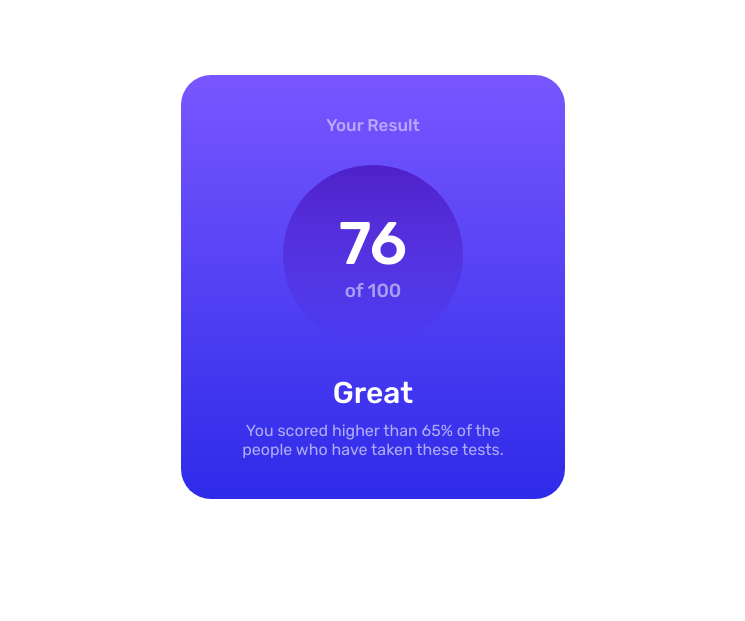
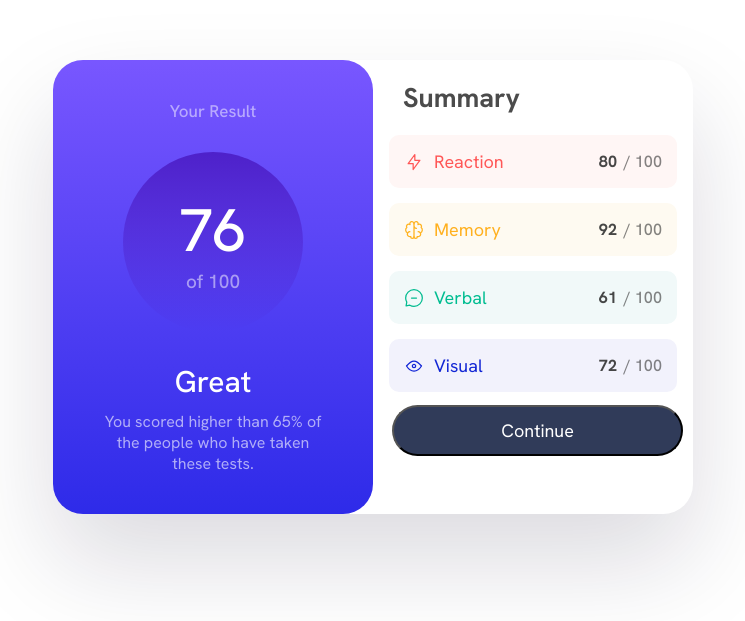
Before and after one commit to DelgadoElias/challenges-digital, a plain HTML site: page results-summary-component-main/index.html in a window 1280 px wide. Shown: the part 113-734 px from the top of the page, without its empty margins (267-1012 px from the left). Drawn offline with Linux system fonts and the light colour scheme.

Commit message:
desarrollo hasta clase 7

```diff
--- a/results-summary-component-main/index.html
+++ b/results-summary-component-main/index.html
@@ -16,6 +16,7 @@
 <body>
   <section>
     <!-- Header violeta superior -->
+    <article class="contenedor-final">
       <div class="top-header gradiente-contenedor">
         <h4 id="resultado">
           Your Result
@@ -36,7 +37,41 @@
         </p>
       </div>
       <!-- Contenido en blanco -->
-    <div></div>
+      <div>
+        <h3 id="summary-title">
+          Summary
+        </h3>
+        <ul class="contenedor-lista">
+          <li class="contenedor-item reaction">
+            <img src="assets/images/icon-reaction.svg" alt="Texto reaction">
+            <p>Reaction</p>
+            <strong>80</strong>
+            <span>/ 100</span>
+          </li>
+          <li class="contenedor-item memory">
+            <img src="assets/images/icon-memory.svg" alt="Texto reaction">
+            <p>Memory</p>
+            <strong>92</strong>
+            <span>/ 100</span>
+          </li>
+          <li class="contenedor-item verbal">
+            <img src="assets/images/icon-verbal.svg" alt="Texto reaction">
+            <p>Verbal</p>
+            <strong>61</strong>
+            <span>/ 100</span>
+          </li>
+          <li class="contenedor-item visual">
+            <img src="assets/images/icon-visual.svg" alt="Texto reaction">
+            <p>Visual</p>
+            <strong>72</strong>
+            <span>/ 100</span>
+          </li>
+        </ul>
+        <button id="submit-button">
+          Continue
+        </button>
+      </div>
+    </article>
   </section>
 
 </body>
--- a/results-summary-component-main/style.css
+++ b/results-summary-component-main/style.css
@@ -1,6 +1,8 @@
 /* 1. Definir las fuentes */
 @import url('https://fonts.googleapis.com/css2?family=Rubik:ital,wght@0,300..900;1,300..900&display=swap');
+@import url('https://fonts.googleapis.com/css2?family=Hanken+Grotesk:ital,wght@0,100..900;1,100..900&family=Rubik:ital,wght@0,300..900;1,300..900&display=swap');
 
+/*
 @font-face {
     font-family: 'Hanken';
     src: url('./assets/fonts/static/HankenGrotesk-Bold.ttf') format('ttf'),
@@ -8,10 +10,12 @@
          url('./assets/fonts/static/HankenGrotesk-Medium.ttf') format('ttf'),
          url('./assets/fonts/HankenGrotesk-VariableFont_wght.ttf') format('ttf');
 }
+*/
+
 
 /* Utilizacion de la fuente */
 * {
-    font-family: 'Rubik', sans-serif;
+    font-family: "Hanken Grotesk", sans-serif;
 
     /* Variables */
     --color-primary-red: hsl(0, 100%, 67%);
@@ -100,6 +104,71 @@ div.top-header p {
     padding-bottom: 20px;
 }
 
+#summary-title {
+    padding: 20px 30px;
+    opacity: 0.7;
+}
+
+.contenedor-lista {
+    list-style: none;
+    display: grid;
+    gap: 15px;
+}
+
+.contenedor-item {
+    display: grid;
+    width: 90%;
+    margin: auto;
+    align-items: center;
+    padding: 15px;
+    border-radius: 10px;
+    grid-template-columns: 30px 1fr 25px auto; /* 1fr --> 1 recuadro de grilla*/
+}
+
+.contenedor-item strong {
+    opacity: 0.9;
+    color: #333;
+    font-size: 0.9rem;
+}
+
+.contenedor-item span {
+    opacity: 0.6;
+    color: #333;
+    font-size: 0.9rem;
+    font-weight: 500;
+}
+
+.contenedor-item.reaction {
+    background-color: #fff6f5;
+    color: var(--color-primary-red);
+}
+
+.contenedor-item.memory {
+    background-color: #fefaf1;
+    color: var(--color-primary-yellow);
+}
+
+.contenedor-item.verbal {
+    background-color: #f1f9f9;
+    color: var(--color-primary-teal);
+}
+
+.contenedor-item.visual {
+    background-color: #f2f2fc;
+    color: var(--color-primary-blue);
+}
+
+#submit-button {
+    background-color: #303b59;
+    border-radius: 30px;
+    color: var(--color-neutral-white);
+    width: 91%;
+    margin-left: 19px;
+    margin-top: 13px;
+
+    padding: 12px;
+}
+
 /*
     Si la pantalla es menor a 700px, NO USES ESTOS ESTILOS
     Si la pantalla es mayor a 700px USALOS
@@ -110,14 +179,24 @@ div.top-header p {
         /*
             Esta clase NO REEMPLAZA LA ANTERIOR, SOBREESCRIBE LA ANTERIOR
         */
+        border-radius: 30px;
+    }
 
-        width: 30%;
-        border-radius: 30px;
-
+    .contenedor-final {
         /* Propiedades de centrado de pantalla */
         position: absolute;
         top: 50%;
         left: 50%;
         transform: translate(-50%, -50%);
+
+        display: grid;
+        grid-template-columns: 1fr 1fr;
+
+        border-radius: 30px;
+        box-shadow: rgba(17, 12, 46, 0.15) 0px 48px 100px 0px;
+    }
+
+    #summary-title {
+        font-size: 1.5rem;
     }
 }
```
Lines whose indentation alone changed are shown as unchanged.
